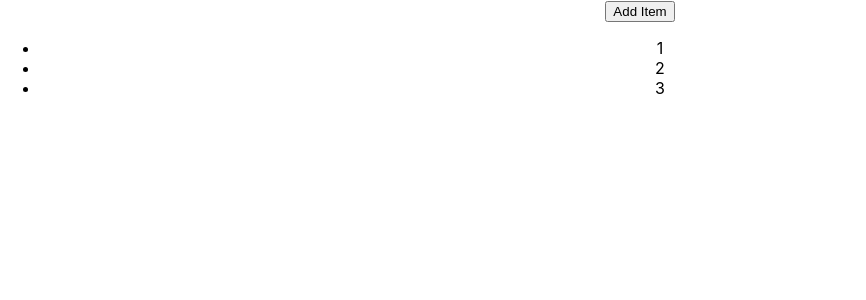
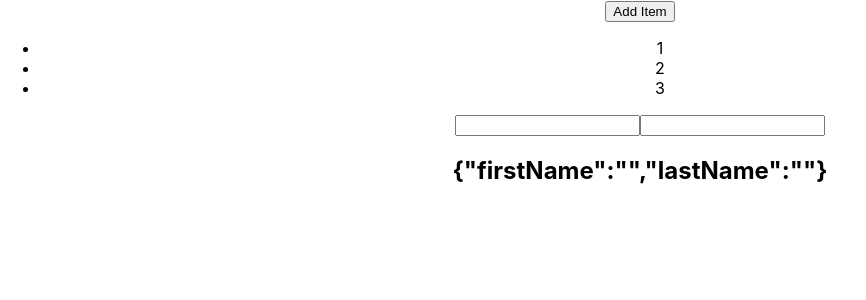
Before and after one commit to csilfverskiold/gitpod-react, a React (Create React App) app in the folder my-app/: page / in a window 1280 px wide. Shown: the top 300 px of the page, without its empty margins (0-866 px from the left). Built offline with nearby package versions, Linux system fonts and the light colour scheme.

Commit message:
Add component covering useState method with objects

```diff
--- a/my-app/src/App.js
+++ b/my-app/src/App.js
@@ -19,6 +19,7 @@
 import SearchBar from './components/SearchBar';
 import ControlledFormsHooks from './components/ControlledFormsHooks';
 import UseStateWithArrays from './components/UseStateWithArrays';
+import UseStateWithObjects from './components/UseStateWithObjects';
 
 // 4. Use functional/class component
 // 5.0 Pass in prop (name, greeting, age) as JSX
@@ -44,6 +45,7 @@
       <SearchBar />
       <ControlledFormsHooks /> */}
       <UseStateWithArrays />
+      <UseStateWithObjects />
     </div>
   );
 }
--- a/my-app/src/components/UseStateWithArrays.js
+++ b/my-app/src/components/UseStateWithArrays.js
@@ -1,5 +1,5 @@
 // Hooks in React
-// Showcasing useState() Hook with Objects and Arrays
+// Showcasing useState() Hook with Objects and Arrays part 1
 
 import React, {useState} from 'react'
 
--- /dev/null
+++ b/my-app/src/components/UseStateWithObjects.js
@@ -0,0 +1,43 @@
+// Hooks in React
+// Showcasing useState() Hook with Objects and Arrays part 2
+
+import React, { useState } from 'react'
+
+function UseStateWithObjects() {
+    const [name, setName] = useState({ firstName: "", lastName: "" });
+
+    return (
+        <div>
+            <form>
+                <input
+                    type="text"
+                    value={name.firstName}
+                    onChange={e => setName({
+                        // "To fix this, all we need  to do is spread the current value of the
+                        // name property into the object we’re pushing  into the state with the setName function.
+                        // By doing this, the entire name object  will be copied into the new object,
+                        // and the appropriate properties will  just be replaced with their new values."
+                        ...name, firstName: e.target.value
+                    })}
+                />
+                <input
+                    type="text"
+                    value={name.lastName}
+                    onChange={e => setName({
+                        ...name, lastName: e.target.value
+                    })}
+                />
+                <h2>{JSON.stringify(name)}</h2>
+            </form>
+        </div>
+    )
+}
+
+export default UseStateWithObjects
+
+// Using useState() hooks:
+// "First, when working with objects, always spread  the object you’re replacing into the new one,
+// just like with an array, as without doing  this, the entire object will be replaced.
+// Then follow it with the  properties you’d like to change.
+// And second, always pass it a function whenever  the value you’re pushing into the state depends
+// on something in the previous state, just  like you would with the setState method."
```
